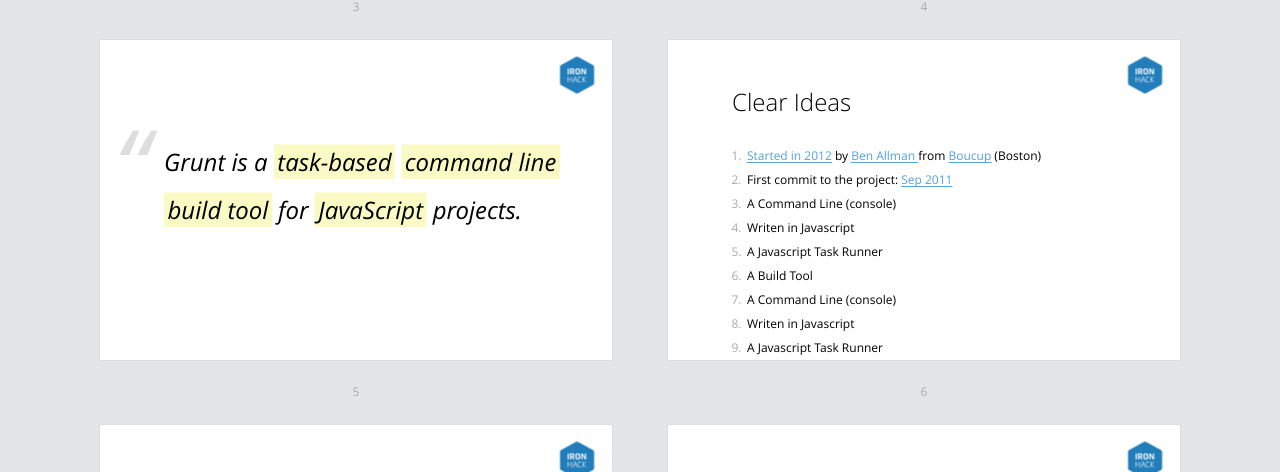
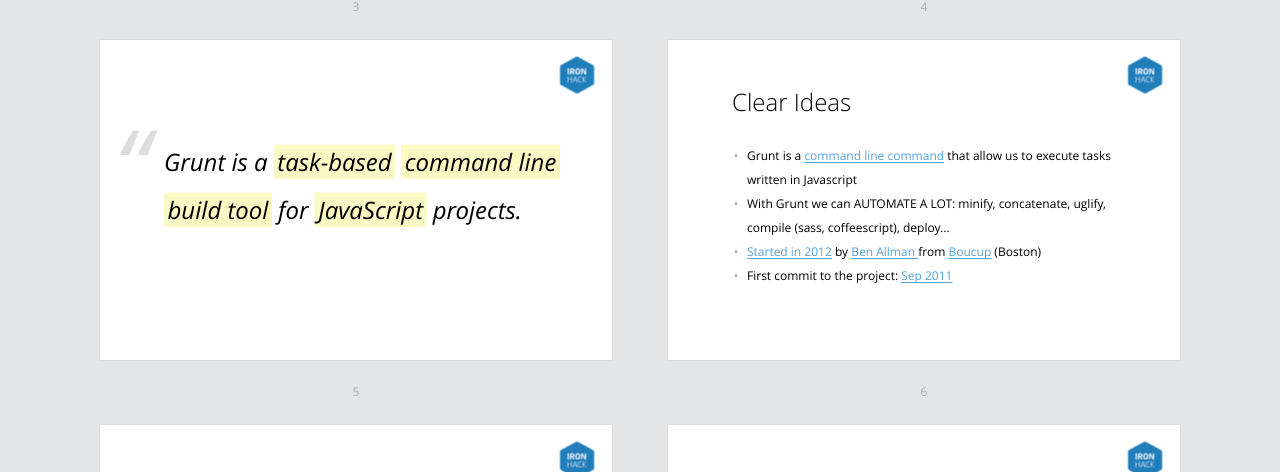
Before and after one commit to juanmaguitar/grunt-workshop, a plain HTML site: page index.html in a window 1280 px wide. Shown: the part 956-1428 px from the top of the page. Drawn offline with Linux system fonts and the light colour scheme; grey boxes are pictures that could not be loaded.

Commit message:
Generated by grunt gh-pages

```diff
--- a/index.html
+++ b/index.html
@@ -8,11 +8,11 @@
 	<meta name="generator" content="https://github.com/sapegin/grunt-shower-markdown">
 	<link rel="stylesheet" href="themes/bright/styles/screen.css">
 
-		<link rel="stylesheet" href="http://fonts.googleapis.com/css?family=Lato&fd2d2517f9f3">
+		<link rel="stylesheet" href="http://fonts.googleapis.com/css?family=Lato&c0f87ed90d1b">
 
-		<link rel="stylesheet" href="http://netdna.bootstrapcdn.com/font-awesome/2.0/css/font-awesome.css?bc696766dfce">
+		<link rel="stylesheet" href="http://netdna.bootstrapcdn.com/font-awesome/2.0/css/font-awesome.css?63b1e99433f2">
 
-		<link rel="stylesheet" href="css/styles.css?021b0b0386a1">
+		<link rel="stylesheet" href="css/styles.css?031ff6ac850b">
 
 </head>
 <body class="list">
@@ -74,24 +74,12 @@
 
 	<section class="slide class1 class2" id="clear-ideas"><div>
 		<h2>Clear Ideas</h2>
-<ol>
+<ul>
+<li class="next">Grunt is a <a href="http://gruntjs.com/using-the-cli">command line command</a> that allow us to execute tasks written in Javascript</li>
+<li class="next">With Grunt we can AUTOMATE A LOT: minify, concatenate, uglify, compile (sass, coffeescript), deploy...</li>
 <li class="next"><a href="http://bocoup.com/weblog/introducing-grunt/">Started in 2012</a> by <a href="http://twitter.com/cowboy">Ben Allman </a>from <a href="http://bocoup.com/">Boucup</a> (Boston)</li>
 <li class="next">First commit to the project: <a href="https://github.com/gruntjs/grunt/tree/0493335ea6fe2e17cbe236b253139a06eabcbbdd">Sep 2011</a></li>
-<li class="next">A Command Line (console)</li>
-<li class="next">Writen in Javascript</li>
-<li class="next">A Javascript Task Runner</li>
-<li class="next">A Build Tool</li>
-<li class="next">A Command Line (console)</li>
-<li class="next">Writen in Javascript</li>
-<li class="next">A Javascript Task Runner</li>
-<li class="next">A Build Tool</li>
-<li class="next">A Command Line (console)</li>
-<li class="next">Writen in Javascript</li>
-<li class="next">A Javascript Task Runner</li>
-<li class="next">A Build Tool</li>
-<li class="next">A Command Line (console)</li>
-<li class="next">Writen in Javascript</li>
-</ol>
+</ul>
 <!-- slide 3 -->
 
 	</div></section>
```
Also changed, not shown: css/styles.css (+25 -25 lines).
